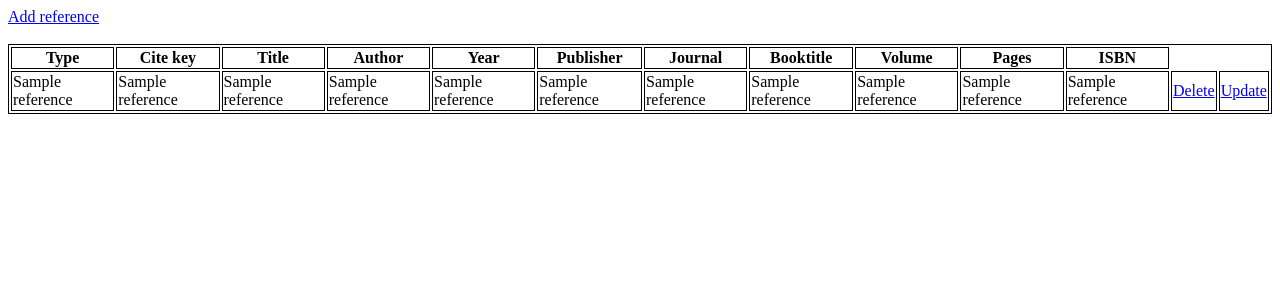
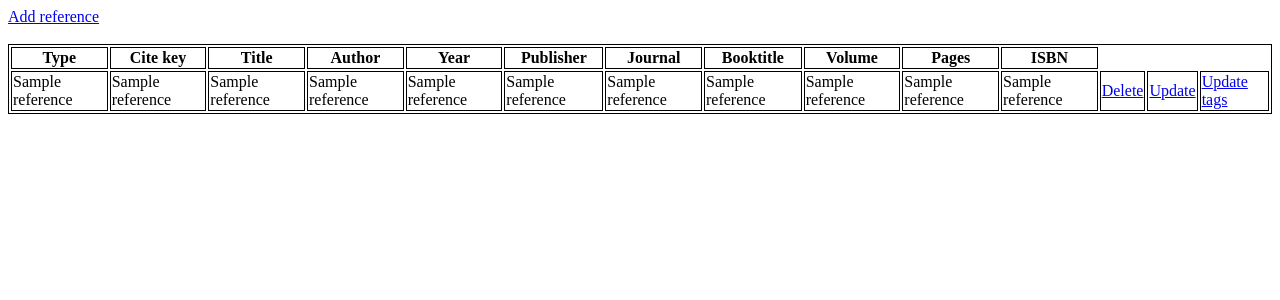
Before and after one commit to tassu60kg/outin-kanat, a Flask app: template src/templates/index.html in a window 1280 px wide. Shown: the top 300 px of the page. Run offline with Flask 3, Linux system fonts and the light colour scheme; the template is opened without the code that fills it: most values are stand-ins (such as "Sample title", 1, 10 or a date in 2020).

Commit message:
lisaa tagien lisays

```diff
--- a/src/app.py
+++ b/src/app.py
@@ -84,3 +84,22 @@ def update_reference(reference_id):
             return redirect("/")
 
     return redirect("/")
+
+@app.route("/update_tags/<int:reference_id>", methods=["GET", "POST"])
+def update_tags(reference_id):
+    reference = repositories.reference_repositories.get_reference_by_id(reference_id)
+
+    if request.method == "GET":
+        return render_template("update_tags.html", reference=reference)
+
+    if request.method == "POST":
+        data = {
+            "tag": request.form.get("tag"),
+            "bib_reference": request.form.get("bib_reference")
+        }
+        if "update" in request.form:
+            repositories.reference_repositories.add_tag(**data)
+            flash("Tags updated")
+            return redirect("/")
+
+    return redirect("/")
--- a/src/repositories/reference_repositories.py
+++ b/src/repositories/reference_repositories.py
@@ -34,3 +34,8 @@ def update_reference(**data):
         booktitle=:booktitle, volume=:volume, pages=:pages WHERE id=:id"""
     db.session.execute(text(sql), data)
     db.session.commit()
+
+def add_tag(**data):
+    sql = """INSERT INTO tags (bib_reference, tag) VALUES (:bib_reference, :tag)"""
+    db.session.execute(text(sql), data)
+    db.session.commit()
--- a/src/schema.sql
+++ b/src/schema.sql
@@ -12,3 +12,9 @@ CREATE TABLE bib_references (
     pages TEXT,
     ISBN TEXT
 );
+
+CREATE TABLE tags (
+    id SERIAL PRIMARY KEY,
+    bib_reference INTEGER NOT NULL,
+    tag TEXT
+);
--- a/src/templates/add_reference.html
+++ b/src/templates/add_reference.html
@@ -53,7 +53,7 @@
       <p>pages <input type="text" name="pages" required pattern="\S.*" /></p>
       {% endif %}
 
-      <input type="submit" name="send" value="Send" />
+      <input type="submit" name="send" value="Update tags" />
       <input type="submit" name="back" value="Back" formnovalidate />
     </form>
     {% endif %}
--- a/src/templates/index.html
+++ b/src/templates/index.html
@@ -49,6 +49,7 @@
         <td>{{reference[11]}}</td>
         <td><a href="/remove_reference/{{ reference.id }}">Delete</a></td>
         <td><a href="/update_reference/{{ reference.id }}">Update</a></td>
+        <td><a href="/update_tags/{{ reference.id }}">Update tags</a></td>
         {% endfor %}
       </tr>
     </table>
```
Also changed, not shown: src/templates/update_tags.html (added, +15 -0 lines).
